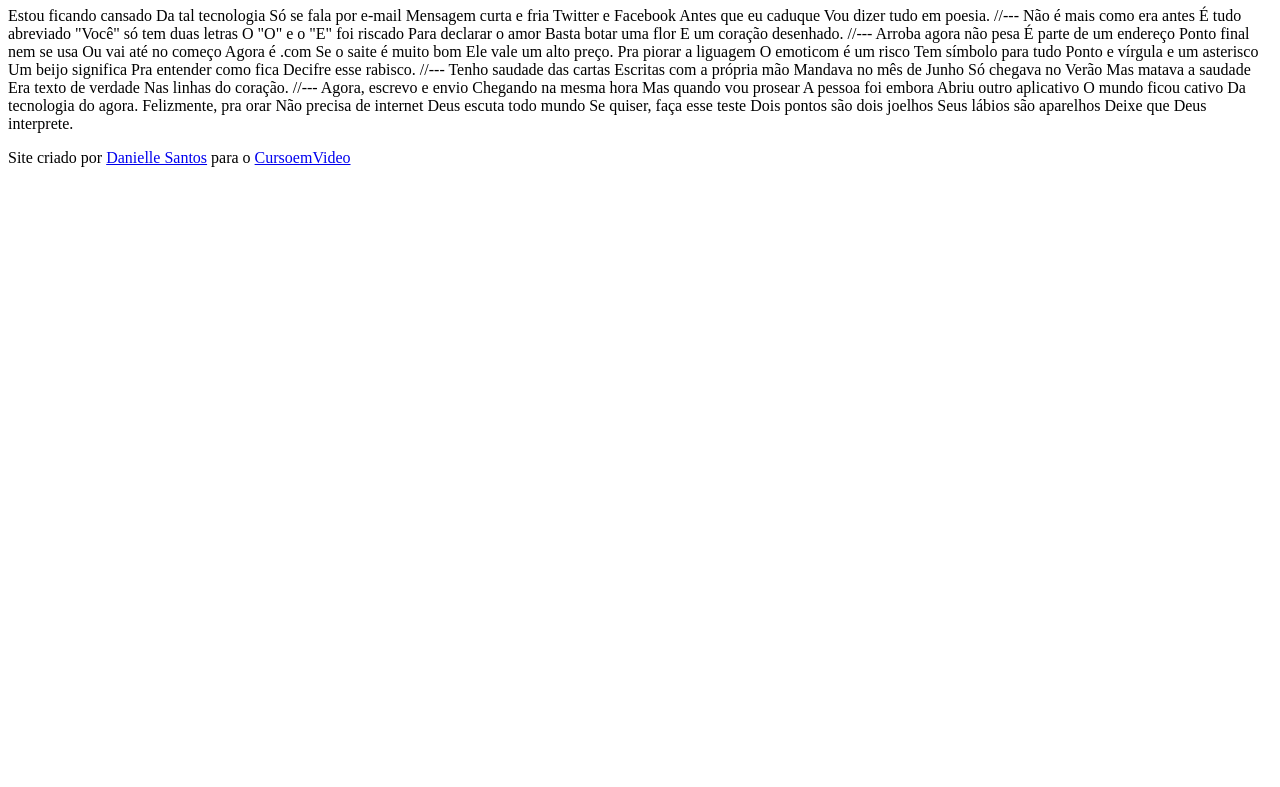
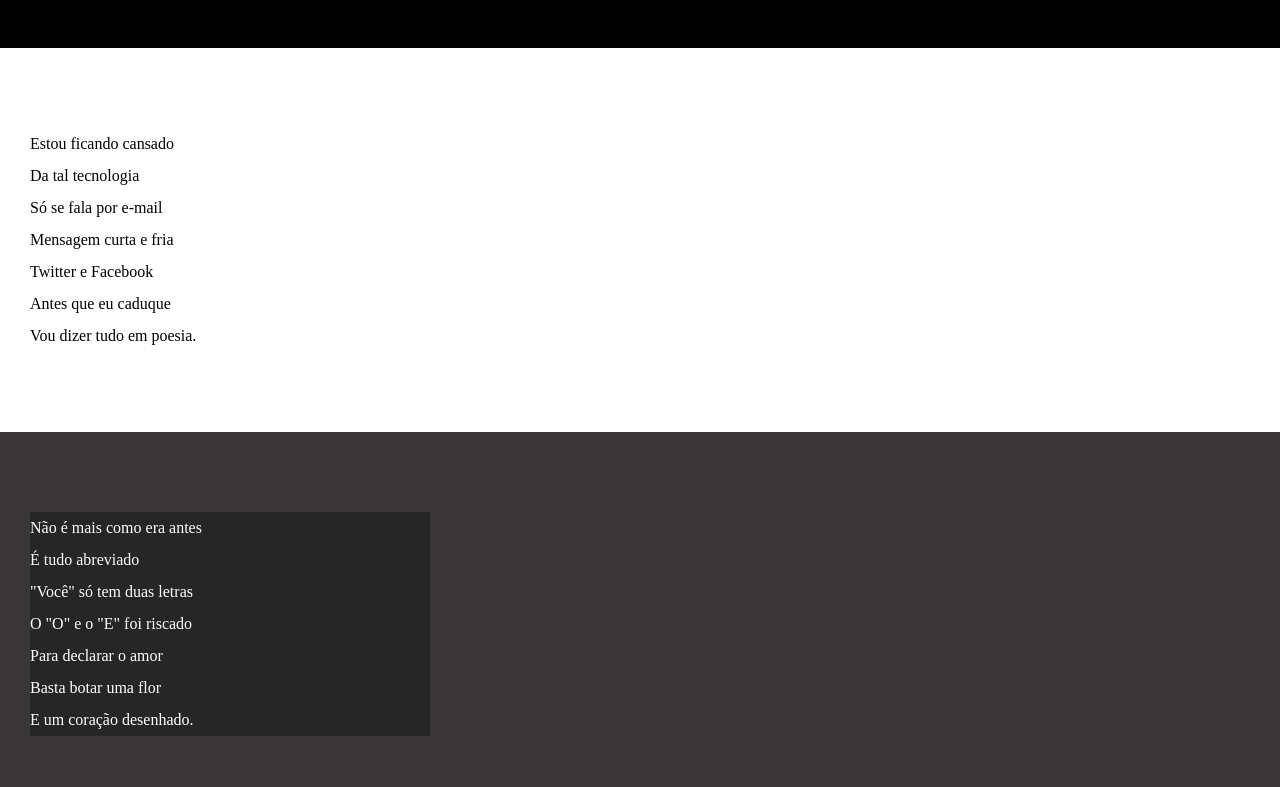
Before and after one commit to daniellefrancoms/html-css, a plain HTML site: page exercícios/desafios/desafio12/index.html in a window 1280 px wide. Shown: the part 107-894 px from the top of the page. Before the commit the page ends 800 px from the top, so only its background shows below. Drawn offline with Linux system fonts and the light colour scheme.

Commit message:
atualizei estilos e textos desafio 12

```diff
--- a/exercícios/desafios/desafio12/index.html
+++ b/exercícios/desafios/desafio12/index.html
@@ -4,6 +4,7 @@
     <meta charset="UTF-8">
     <meta name="viewport" content="width=device-width, initial-scale=1.0">
     <title>Cordel moderno</title>
+    <link rel="stylesheet" href="style.css">
 </head>
 <body>
     <header>
@@ -11,69 +12,89 @@
         <p>Por <a href="https://www.recantodasletras.com.br/poesias/3186743" target="_blank">Milton Duarte</a></p>
     </header>
 
-    Estou ficando cansado
-    Da tal tecnologia
-    Só se fala por e-mail
-    Mensagem curta e fria
-    Twitter e Facebook
-    Antes que eu caduque
-    Vou dizer tudo em poesia.
+    <section class="normal">
+        <p>
+            Estou ficando cansado <br>
+            Da tal tecnologia <br>
+            Só se fala por e-mail <br>
+            Mensagem curta e fria <br>
+            Twitter e Facebook <br>
+            Antes que eu caduque <br>
+            Vou dizer tudo em poesia.
+        </p>
+    </section>
 
-    //---
 
-    Não é mais como era antes
-    É tudo abreviado
-    "Você" só tem duas letras
-    O "O" e o "E" foi riscado
-    Para declarar o amor
-    Basta botar uma flor
-    E um coração desenhado.
+    <section class="imagem">
+        <p>
+            Não é mais como era antes <br>
+            É tudo abreviado <br>
+            "Você" só tem duas letras <br>
+            O "O" e o "E" foi riscado <br>
+            Para declarar o amor <br>
+            Basta botar uma flor <br>
+            E um coração desenhado.
+        </p>
+    </section>
 
-    //---
 
-    Arroba agora não pesa
-    É parte de um endereço
-    Ponto final nem se usa
-    Ou vai até no começo
-    Agora é .com
-    Se o saite é muito bom
-    Ele vale um alto preço.
+    <section class="normal">
+        <p>
+            Arroba agora não pesa <br>
+            É parte de um endereço <br>
+            Ponto final nem se usa <br>
+            Ou vai até no começo <br>
+            Agora é .com <br>
+            Se o saite é muito bom <br>
+            Ele vale um alto preço. <br>
+        </p>
 
-    Pra piorar a liguagem
-    O emoticom é um risco
-    Tem símbolo para tudo
-    Ponto e vírgula e um asterisco
-    Um beijo significa
-    Pra entender como fica
-    Decifre esse rabisco.
+        <p>
+            Pra piorar a liguagem <br>
+            O emoticom é um risco <br>
+            Tem símbolo para tudo <br>
+            Ponto e vírgula e um asterisco <br>
+            Um beijo significa <br>
+            Pra entender como fica <br>
+            Decifre esse rabisco.
+        </p>
+    </section>
 
-    //---
 
-    Tenho saudade das cartas
-    Escritas com a própria mão
-    Mandava no mês de Junho
-    Só chegava no Verão
-    Mas matava a saudade
-    Era texto de verdade
-    Nas linhas do coração.
+    <section class="imagem">
+        <p>
+            Tenho saudade das cartas <br>
+            Escritas com a própria mão <br>
+            Mandava no mês de Junho <br>
+            Só chegava no Verão <br>
+            Mas matava a saudade <br>
+            Era texto de verdade <br>
+            Nas linhas do coração.
+        </p>
+    </section>
 
-    //---
 
-    Agora, escrevo e envio
-    Chegando na mesma hora
-    Mas quando vou prosear
-    A pessoa foi embora
-    Abriu outro aplicativo
-    O mundo ficou cativo
-    Da tecnologia do agora.
+    <section class="normal">
+        <p>
+            Agora, escrevo e envio <br>
+            Chegando na mesma hora <br>
+            Mas quando vou prosear <br>
+            A pessoa foi embora <br>
+            Abriu outro aplicativo <br>
+            O mundo ficou cativo <br>
+            Da tecnologia do agora. <br>
+        </p>
 
-    Felizmente, pra orar
-    Não precisa de internet
-    Deus escuta todo mundo
-    Se quiser, faça esse teste
-    Dois pontos são dois joelhos
-    Seus lábios são aparelhos
-    Deixe que Deus interprete.
+        <p>
+            Felizmente, pra orar <br>
+            Não precisa de internet <br>
+            Deus escuta todo mundo <br>
+            Se quiser, faça esse teste <br>
+            Dois pontos são dois joelhos <br>
+            Seus lábios são aparelhos <br>
+            Deixe que Deus interprete.
+        </p>
+    </section>
 
     <footer>
         <p>Site criado por <a href="https://github.com/daniellefrancoms" target="_blank">Danielle Santos</a> para o <a href="https://www.cursoemvideo.com/" target="_blank">CursoemVideo</a></p>
--- /dev/null
+++ b/exercícios/desafios/desafio12/style.css
@@ -0,0 +1,68 @@
+@charset "UTF-8";
+
+* {
+    margin: 0px;
+    padding: 0px;
+}
+
+html, body {
+    min-height: 100vh;
+    background-color: darkgray;
+}
+
+header {
+    background-color: black;
+    color: white;
+    text-align: center;
+}
+
+header > h1 {
+    padding-top: 50px;
+    font-variant: small-caps;
+}
+
+header > p {
+    padding-bottom: 50px;
+}
+
+header a, footer a {
+    color: white;
+    text-decoration: none;
+    font-weight: bolder;
+}
+
+header a:hover, footer a:hover {
+    text-decoration: underline;
+    color: yellow;
+}
+
+section {
+    padding-top: 10vh;
+    padding-bottom: 10vh;
+    line-height: 2em;
+    padding-left: 30px;
+}
+
+section.normal {
+    background-color: white;
+    color: black;
+}
+
+section.imagem {
+    background-color: rgb(56, 54, 54);
+    color: white;
+}
+
+section.imagem > p {
+    width: 400px;
+    background-color: rgba(0, 0, 0, 0.301);
+}
+
+footer {
+    background-color: black;
+    color: white;
+    text-align: center;
+    padding: 10px;
+
+
+}
```
